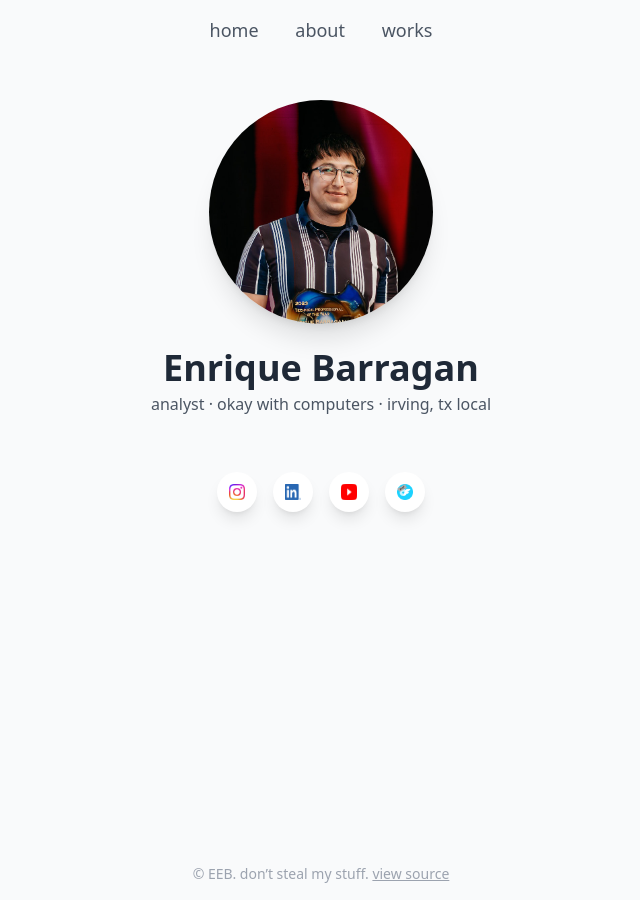
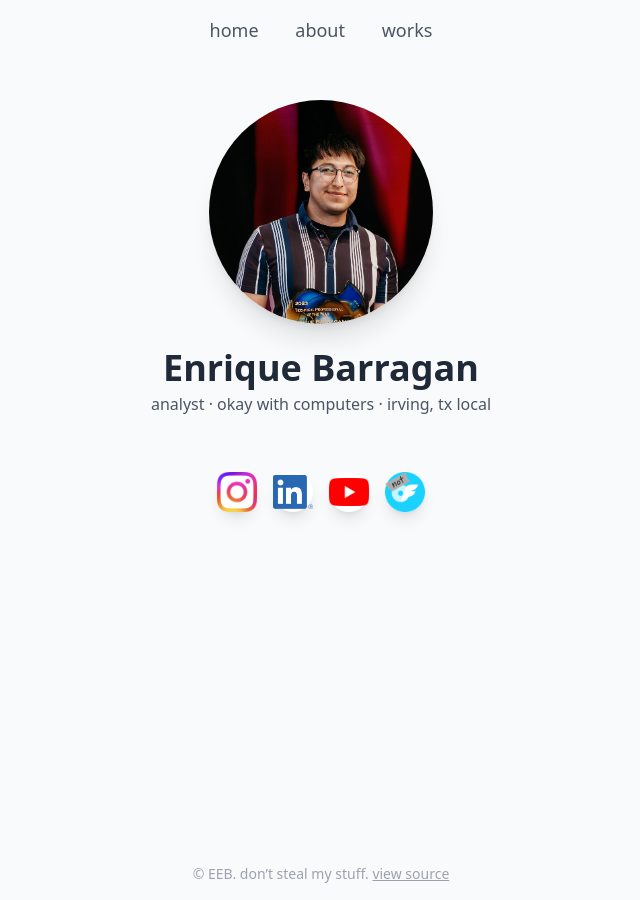
Before and after one commit to enriquebarragan/enriquebarragan.github.io, a Jekyll site: the page built from index.md, in a window 1280 px wide. Shown: the whole page, without its empty margins (319-959 px from the left). Built offline with Jekyll 4.4.1, drawn with Linux system fonts in a browser that asks for light colours; nearby versions of some CDN libraries.

Commit message:
Update socials.html

```diff
--- a/_includes/socials.html
+++ b/_includes/socials.html
@@ -1,23 +1,29 @@
 <div class="flex justify-center gap-4 pt-2">
   <a href="https://www.instagram.com/enr.que_" target="_blank" rel="noopener noreferrer" aria-label="Instagram"
      class="w-10 h-10 rounded-full shadow-lg bg-white flex items-center justify-center hover:opacity-80 transition">
-    <img src="/assets/icons/ig.png" alt="Instagram" class="w-4 h-4">
+    <img src="/assets/icons/ig.png"
+         alt="Instagram"
+         class="max-w-full max-h-full object-contain">
   </a>
 
   <a href="https://www.linkedin.com/in/eebarragan" target="_blank" rel="noopener noreferrer" aria-label="LinkedIn"
      class="w-10 h-10 rounded-full shadow-lg bg-white flex items-center justify-center hover:opacity-80 transition">
-    <img src="/assets/icons/LI.png" alt="LinkedIn" class="w-4 h-4">
+    <img src="/assets/icons/LI.png"
+         alt="LinkedIn"
+         class="max-w-full max-h-full object-contain">
   </a>
 
   <a href="https://www.youtube.com/@frozenmonkeylove" target="_blank" rel="noopener noreferrer" aria-label="YouTube"
      class="w-10 h-10 rounded-full shadow-lg bg-white flex items-center justify-center hover:opacity-80 transition">
-    <img src="/assets/icons/yt.png" alt="YouTube" class="w-4 h-4">
+    <img src="/assets/icons/yt.png"
+         alt="YouTube"
+         class="max-w-full max-h-full object-contain">
   </a>
 
-  <a href="{{ '/rips/onlyfans/' | relative_url }}"
-     aria-label="OnlyFans"
+  <a href="{{ '/rips/onlyfans/' | relative_url }}" aria-label="OnlyFans (not really)"
      class="w-10 h-10 rounded-full shadow-lg bg-white flex items-center justify-center hover:opacity-80 transition">
-  <img src="/assets/icons/not_onlyfans.png" alt="OnlyFans (not really)" class="w-4 h-4">
+    <img src="/assets/icons/not_onlyfans.png"
+         alt="OnlyFans (not really)"
+         class="max-w-full max-h-full object-contain">
   </a>
-
 </div>
```
